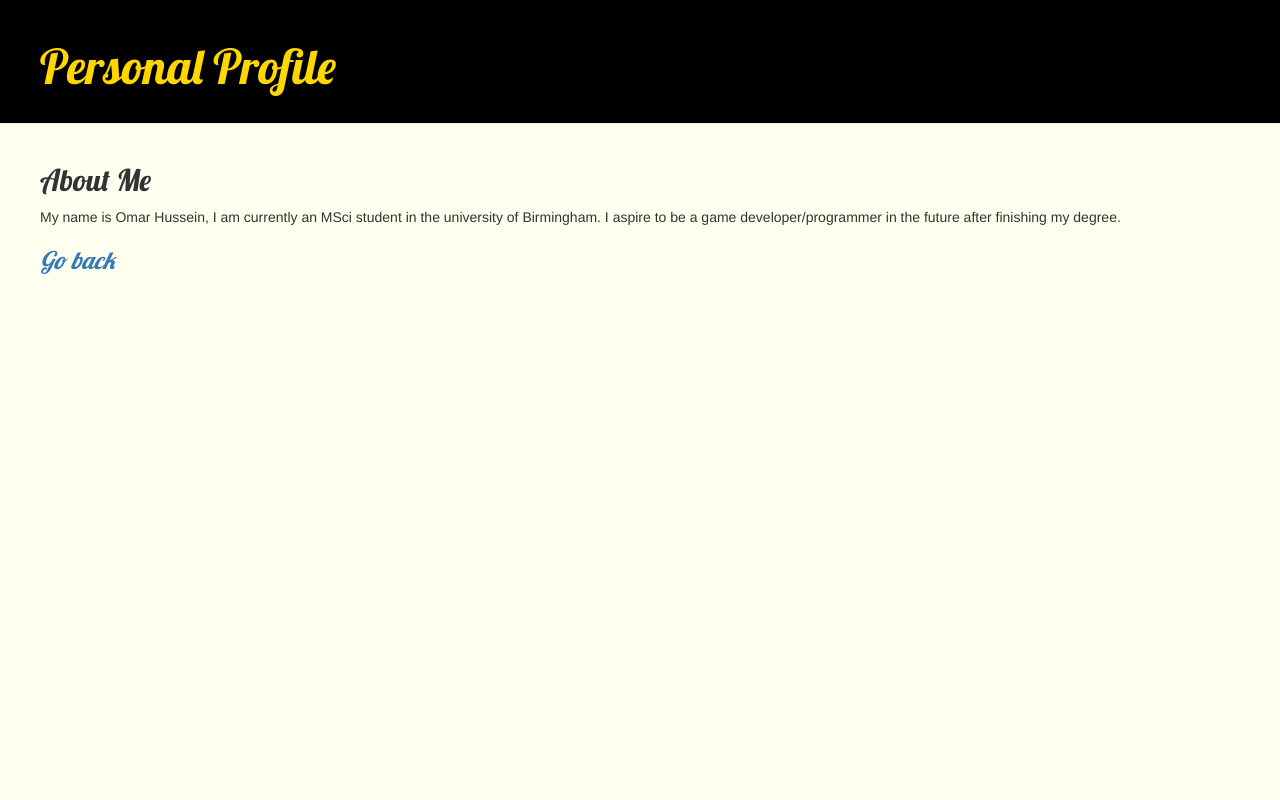
After one commit to oeh808/my-first-blog, a Django app: page /cv_view/personal_profile in a window 1280 px wide. The commit adds this page. Run offline with Django 3.2, Linux system fonts and the light colour scheme; some libraries are stand-ins or nearby versions.

Commit message:
Finished Personal Profile

```diff
--- a/blog/static/css/cv.css
+++ b/blog/static/css/cv.css
@@ -3,7 +3,7 @@
   margin-top: 0;
   padding: 20px 20px 20px 40px;
 }
-.page-header h1, .page-header h1 a, .page-header h1 a:visited, .page-header h1 a:active {
+.page-header h1, .page-header h1 a:visited, .page-header h1 a:active {
   color: #FFD700;
   font-size: 36pt;
   text-decoration: none;
--- a/blog/templates/cv/contact_details.html
+++ b/blog/templates/cv/contact_details.html
@@ -14,10 +14,7 @@
 <body>
 
   <div class="page-header">
-    {% if user.is_authenticated %}
-      <a href="{% url 'post_new' %}" class="top-menu"><span class="glyphicon glyphicon-plus"></span></a>
-    {% endif %}
-    <h1><a href="/">Contact Details:</a></h1>
+    <h1>Contact Details</h1>
   </div>
 
   <div class="content container">
--- /dev/null
+++ b/blog/templates/cv/personal_profile.html
@@ -0,0 +1,33 @@
+{% load static %}
+
+<html>
+  <title>Personal Profile</title>
+  <head>
+    <link rel="stylesheet" href="//maxcdn.bootstrapcdn.com/bootstrap/3.2.0/css/bootstrap.min.css">
+    <link rel="stylesheet" href="//maxcdn.bootstrapcdn.com/bootstrap/3.2.0/css/bootstrap-theme.min.css">
+    <link href='//fonts.googleapis.com/css?family=Lobster&subset=latin,latin-ext' rel='stylesheet' type='text/css'>
+    <link rel="stylesheet" href="{% static 'css/blog.css' %}">
+  </head>
+  <body>
+    <div class="page-header">
+      <h1>Personal Profile</h1>
+    </div>
+
+    <div class="content container">
+      <div class="row">
+        <div class="col-md-8">
+          {% block content %}
+          {% endblock %}
+        </div>
+
+    <div>
+      <h2>About Me</h2>
+      <p>My name is Omar Hussein, I am currently an MSci student in the university of Birmingham.
+         I aspire to be a game developer/programmer in the future after finishing my degree.</p>
+    </div>
+
+    <div>
+      <h3><i><a href='http://127.0.0.1:8000/cv_view'>Go back</a></i></h3>
+    </div>
+  </body>
+</html>
--- a/blog/urls.py
+++ b/blog/urls.py
@@ -7,5 +7,6 @@ urlpatterns = [
     path('post/new/', views.post_new, name='post_new'),
     path('post/<int:pk>/edit/', views.post_edit, name='post_edit'),
     path('cv_view/', views.cv_view, name='cv_view'),
-    path('cv_view/contact_details', views.contact_details, name='contact_details')
+    path('cv_view/contact_details', views.contact_details, name='contact_details'),
+    path('cv_view/personal_profile', views.personal_profile, name='personal_profile'),
 ]
--- a/blog/views.py
+++ b/blog/views.py
@@ -10,6 +10,9 @@ def cv_view(request):
 
 def contact_details(request):
     return render(request, 'cv/contact_details.html')
+
+def personal_profile(request):
+    return render(request, 'cv/personal_profile.html')
 
 def post_list(request):
     posts = Post.objects.filter(published_date__lte=timezone.now()).order_by('published_date')
```
Also changed, not shown: blog/templates/cv/cv_view.html (+15 -3 lines), blog/tests.py (+26 -1 lines), functional_tests.py (+25 -2 lines), 1 other file.
